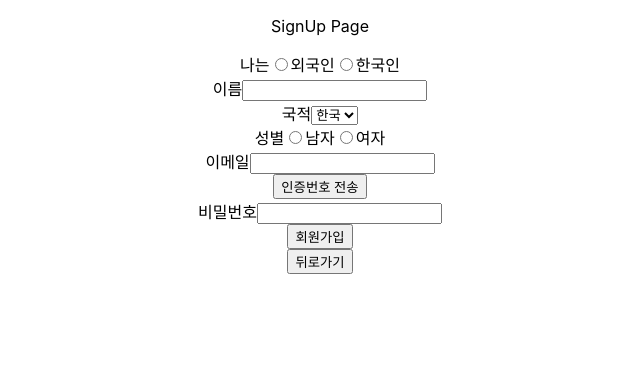
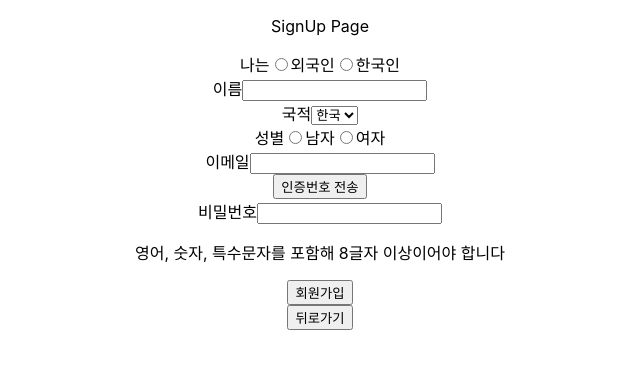
Before and after one commit to woneee99/MOA, a React (Create React App) app in the folder frontend/moa/: page /signup in a window 1280 px wide. Shown: the top 368 px of the page, without its empty margins (320-960 px from the left). Built offline with nearby package versions, Linux system fonts and the light colour scheme.

Commit message:
Chore : 비밀번호 조건 추가 #8

```diff
--- a/frontend/moa/src/pages/SignUp.jsx
+++ b/frontend/moa/src/pages/SignUp.jsx
@@ -41,6 +41,7 @@ function SignUp(props) {
         <div className="inputForm">
           <label htmlFor="password" className="inputTitle">비밀번호</label>
           <input type="password" id="password" name="password"/>
+          <p>영어, 숫자, 특수문자를 포함해 8글자 이상이어야 합니다</p>
         </div>
 
         <MainButton text="회원가입" to="/intro" />
```
